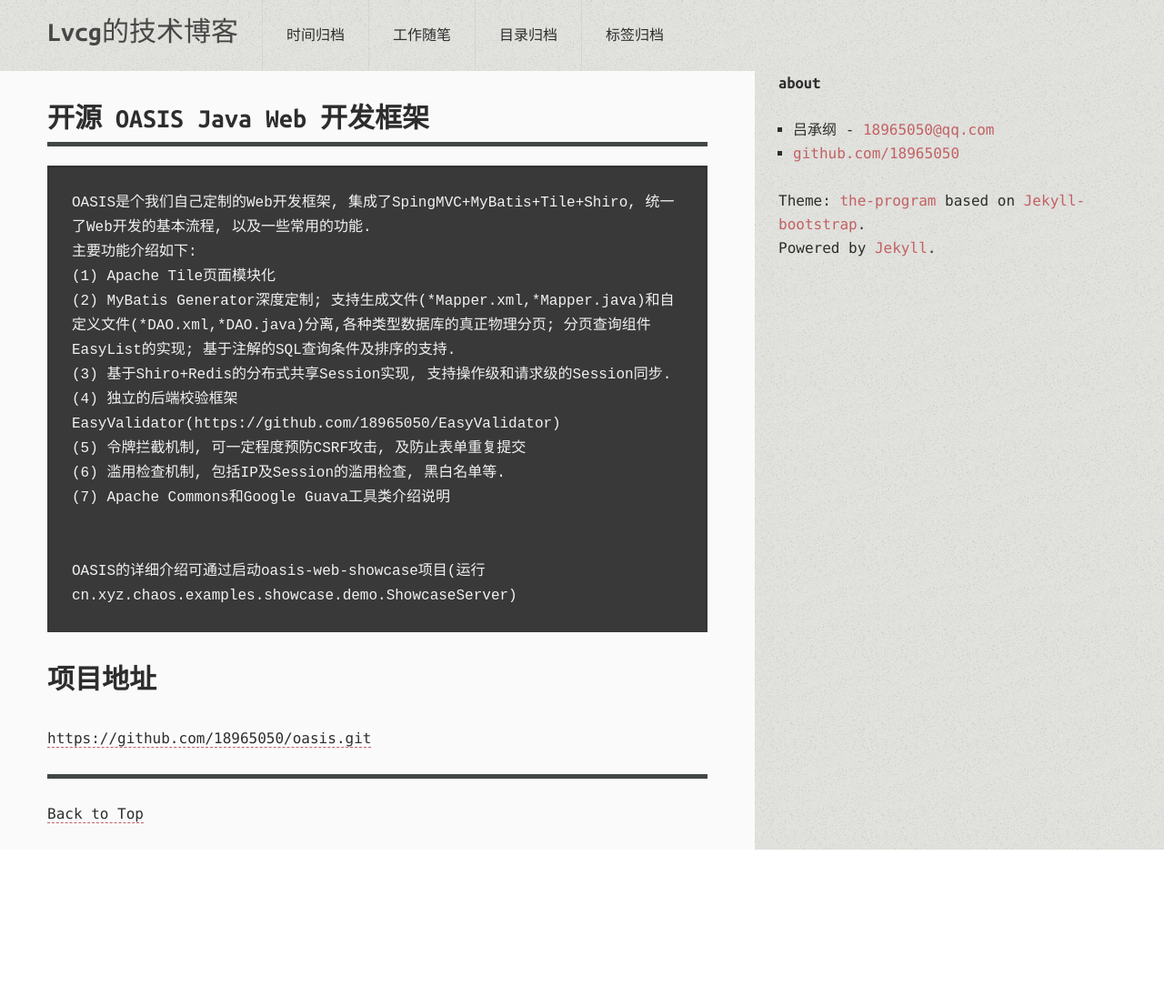
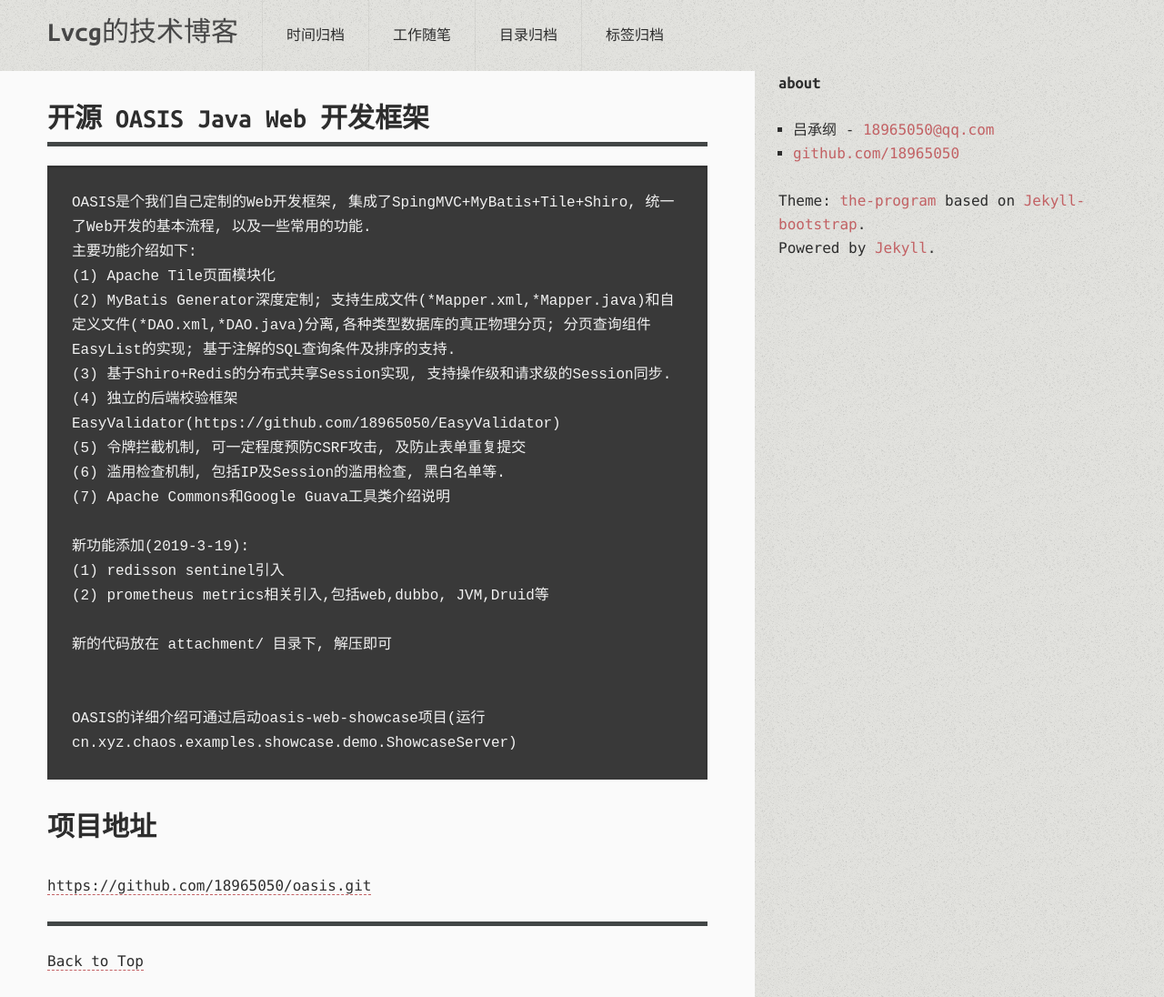
Before and after one commit to 18965050/18965050.github.io, a Jekyll site: the page built from work/oasis-web-framework.md, in a window 1280 px wide. Shown: the whole page at 91% size. Built offline with Jekyll 4.4.1, drawn with Linux system fonts in a browser that asks for light colours; comment, search, counter and statistics services are not loaded; before the commit the page ends 934 px from its top, so only the background shows below that.

Commit message:
文档修改

```diff
--- a/work/oasis-web-framework.md
+++ b/work/oasis-web-framework.md
@@ -15,6 +15,12 @@ description: ""
     (6) 滥用检查机制, 包括IP及Session的滥用检查, 黑白名单等.
     (7) Apache Commons和Google Guava工具类介绍说明
 
+    新功能添加(2019-3-19):
+    (1) redisson sentinel引入
+    (2) prometheus metrics相关引入,包括web,dubbo, JVM,Druid等
+
+    新的代码放在 attachment/ 目录下, 解压即可
+
 
     OASIS的详细介绍可通过启动oasis-web-showcase项目(运行cn.xyz.chaos.examples.showcase.demo.ShowcaseServer)
 
```
